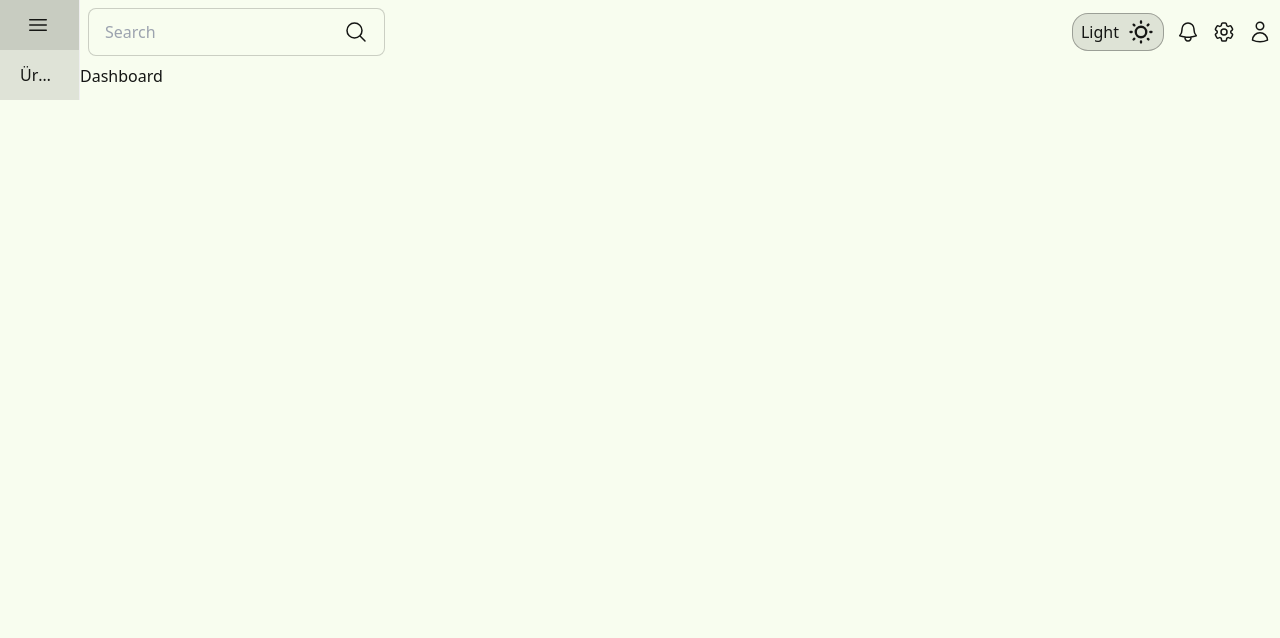
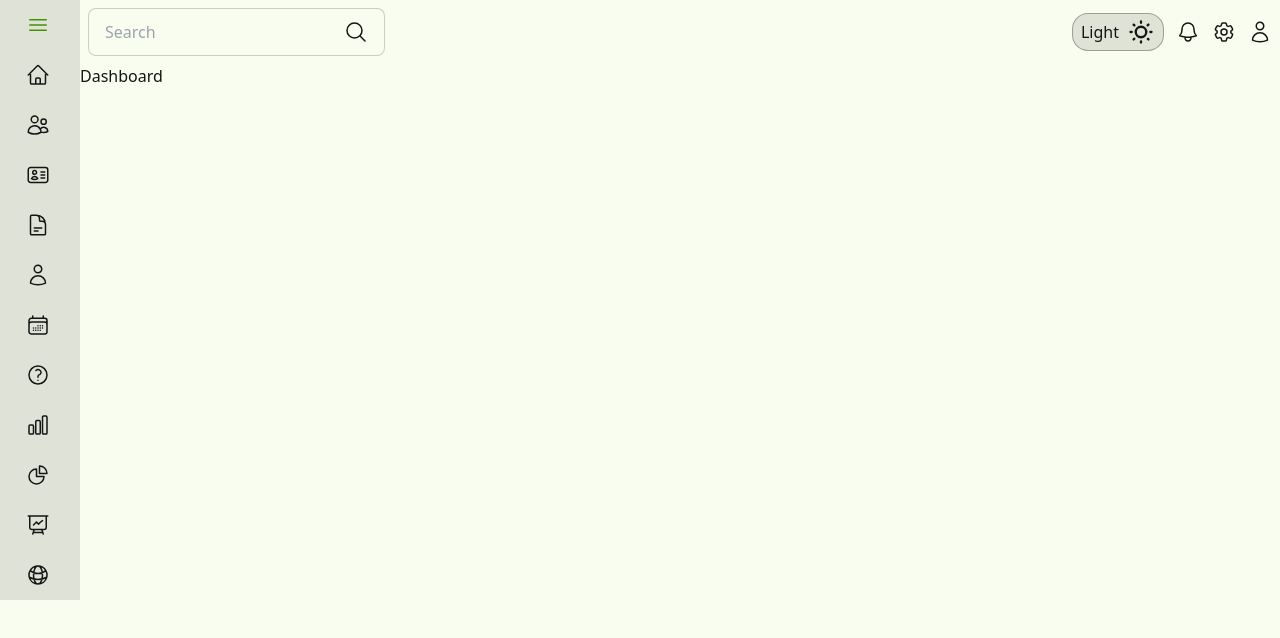
Before and after one commit to ozdenatabey/admin-dashboard-app, a React (Vite) app: page / in a window 1280 px wide. Shown: the top 638 px of the page. Built offline with nearby package versions, Linux system fonts and the light colour scheme.

Commit message:
sidebar template completed

```diff
--- a/package.json
+++ b/package.json
@@ -14,6 +14,7 @@
     "@fullcalendar/daygrid": "^6.1.15",
     "@fullcalendar/list": "^6.1.15",
     "@fullcalendar/timegrid": "^6.1.15",
+    "@heroicons/react": "^2.1.5",
     "@nivo/bar": "^0.87.0",
     "@nivo/core": "^0.87.0",
     "@nivo/geo": "^0.87.0",
--- a/src/scenes/global/SidebarMenu.jsx
+++ b/src/scenes/global/SidebarMenu.jsx
@@ -1,6 +1,22 @@
 import { useState } from "react";
 import { Menu, Sidebar, MenuItem } from "react-pro-sidebar";
 import { Link } from "react-router-dom";
+
+import {
+  Bars3Icon,
+  XMarkIcon,
+  HomeIcon,
+  UsersIcon,
+  IdentificationIcon,
+  DocumentTextIcon,
+  UserIcon,
+  CalendarDaysIcon,
+  QuestionMarkCircleIcon,
+  ChartBarIcon,
+  ChartPieIcon,
+  PresentationChartLineIcon,
+  GlobeAltIcon,
+} from "@heroicons/react/24/outline";
 
 function SidebarMenu() {
   const [isCollapsed, setIsCollapsed] = useState(false);
@@ -10,10 +26,13 @@ function SidebarMenu() {
       backgroundColor="transparent"
       className="bg-transparent/10"
       collapsed={!isCollapsed}
+      rootStyles={{ border: "none" }}
     >
       <Menu
         menuItemStyles={{
-          button: { ":hover": { background: "rgba(0,0,0,0.1)" } },
+          button: {
+            ":hover": { background: "none", color: "oklch(var(--p))" },
+          },
         }}
       >
         {/* LOGO AND MENU ICON */}
@@ -21,42 +40,12 @@ function SidebarMenu() {
           onClick={() => {
             setIsCollapsed(!isCollapsed);
           }}
-          icon={
-            !isCollapsed ? (
-              <svg
-                xmlns="http://www.w3.org/2000/svg"
-                fill="none"
-                viewBox="0 0 24 24"
-                strokeWidth={1.5}
-                stroke="currentColor"
-                className="size-6"
-              >
-                <path
-                  strokeLinecap="round"
-                  strokeLinejoin="round"
-                  d="M3.75 6.75h16.5M3.75 12h16.5m-16.5 5.25h16.5"
-                />
-              </svg>
-            ) : undefined
-          }
+          icon={!isCollapsed ? <Bars3Icon className="size-6" /> : undefined}
         >
           {isCollapsed && (
             <div className="flex justify-between">
               <h1 className="text-center">SIDEBAR</h1>
-              <svg
-                xmlns="http://www.w3.org/2000/svg"
-                fill="none"
-                viewBox="0 0 24 24"
-                strokeWidth={1.5}
-                stroke="currentColor"
-                className="size-6"
-              >
-                <path
-                  strokeLinecap="round"
-                  strokeLinejoin="round"
-                  d="M6 18 18 6M6 6l12 12"
-                />
-              </svg>
+              <XMarkIcon className="size-6" />
             </div>
           )}
         </MenuItem>
@@ -77,7 +66,98 @@ function SidebarMenu() {
             </div>
           </div>
         )}
-        <MenuItem>Ürünler</MenuItem>
+
+        {/* MENU ITEMS */}
+        <div>
+          <MenuItem
+            component={<Link to={"/"} />}
+            selected={selected}
+            setSelected={setSelected}
+            icon={<HomeIcon className="size-6" />}
+          >
+            Dashboard
+          </MenuItem>
+          <MenuItem
+            component={<Link to={"/team"} />}
+            selected={selected}
+            setSelected={setSelected}
+            icon={<UsersIcon className="size-6" />}
+          >
+            Manage Team
+          </MenuItem>
+          <MenuItem
+            component={<Link to={"/contacts"} />}
+            selected={selected}
+            setSelected={setSelected}
+            icon={<IdentificationIcon className="size-6" />}
+          >
+            Contacts Information
+          </MenuItem>
+          <MenuItem
+            component={<Link to={"/invoices"} />}
+            selected={selected}
+            setSelected={setSelected}
+            icon={<DocumentTextIcon className="size-6" />}
+          >
+            Invoices Balances
+          </MenuItem>
+          <MenuItem
+            component={<Link to={"/form"} />}
+            selected={selected}
+            setSelected={setSelected}
+            icon={<UserIcon className="size-6" />}
+          >
+            Profile Form
+          </MenuItem>
+          <MenuItem
+            component={<Link to={"/calendar"} />}
+            selected={selected}
+            setSelected={setSelected}
+            icon={<CalendarDaysIcon className="size-6" />}
+          >
+            Calendar
+          </MenuItem>
+          <MenuItem
+            component={<Link to={"/faq"} />}
+            selected={selected}
+            setSelected={setSelected}
+            icon={<QuestionMarkCircleIcon className="size-6" />}
+          >
+            FAQ Page
+          </MenuItem>
+          <MenuItem
+            component={<Link to={"/bar"} />}
+            selected={selected}
+            setSelected={setSelected}
+            icon={<ChartBarIcon className="size-6" />}
+          >
+            Bar Chart
+          </MenuItem>
+          <MenuItem
+            component={<Link to={"/pie"} />}
+            selected={selected}
+            setSelected={setSelected}
+            icon={<ChartPieIcon className="size-6" />}
+          >
+            Pie Chart
+          </MenuItem>
+          <MenuItem
+            component={<Link to={"/line"} />}
+            selected={selected}
+            setSelected={setSelected}
+            icon={<PresentationChartLineIcon className="size-6" />}
+          >
+            Line Chart
+          </MenuItem>
+          <MenuItem
+            component={<Link to={"/geography"} />}
+            selected={selected}
+            setSelected={setSelected}
+            icon={<GlobeAltIcon className="size-6" />}
+          >
+            Geography Chart
+          </MenuItem>
+        </div>
       </Menu>
     </Sidebar>
   );
```
Also changed, not shown: 1 other file (tests, documents, lock files or other folders).
